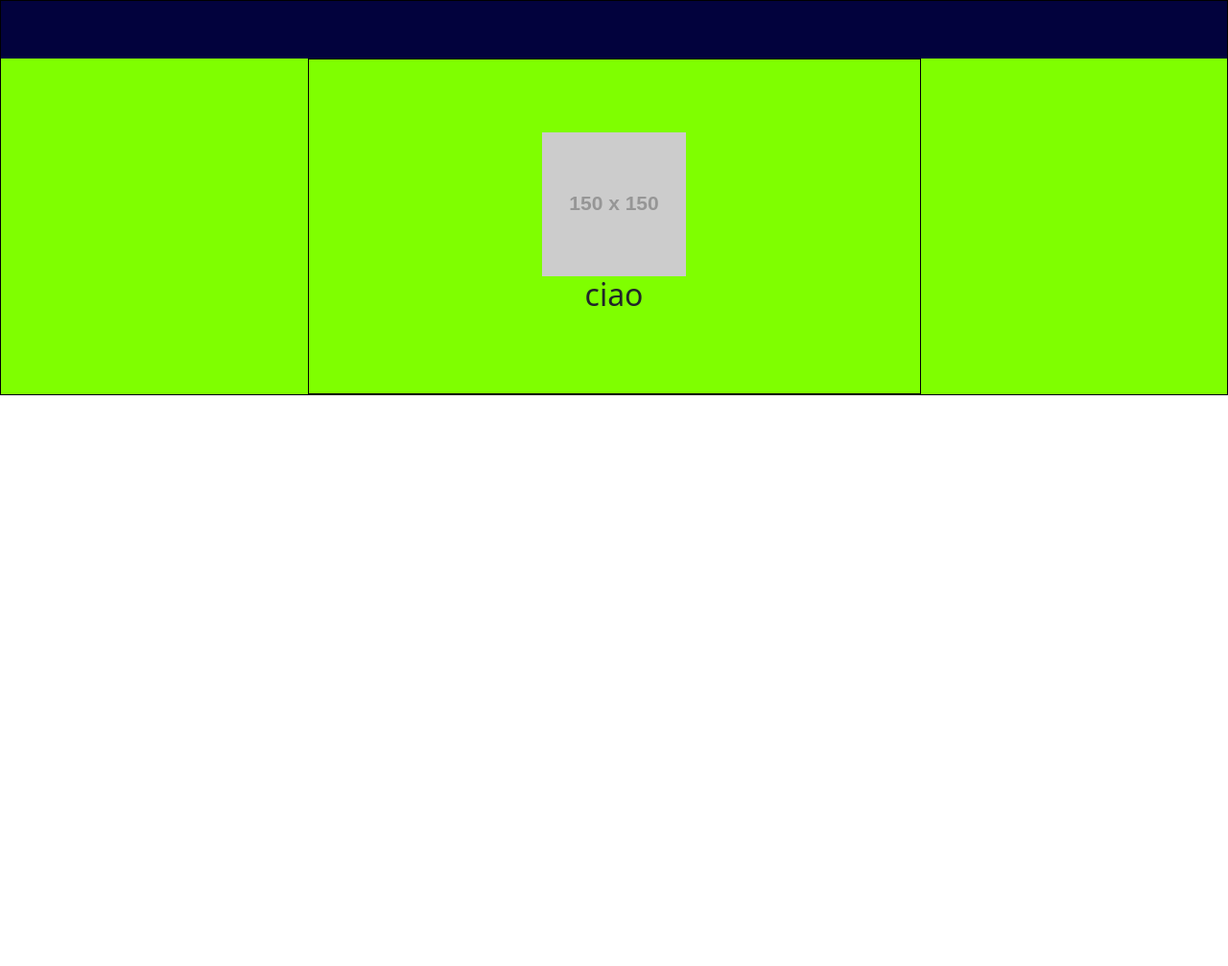
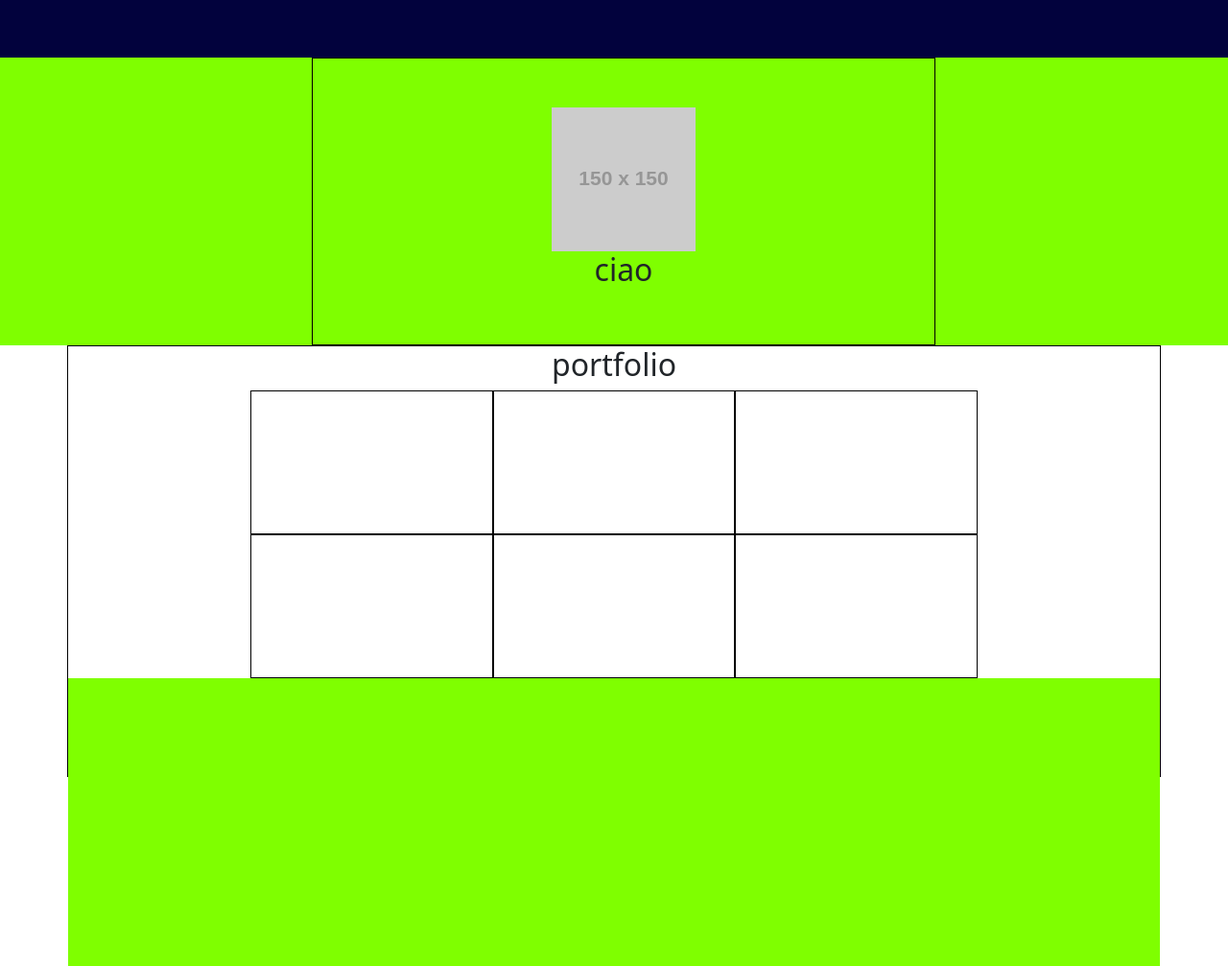
Before and after one commit to 94tony/html-css-bootstrap-freelancer, a plain HTML site: page index.html in a window 1280 px wide. Shown: the whole page at 96% size. Before the commit the page ends 800 px from the top, so only its background shows below. Drawn offline with nearby package versions, Linux system fonts and the light colour scheme; placeholder pictures from the web are drawn by us.

Commit message:
struttura2.1

```diff
--- a/css/style.css
+++ b/css/style.css
@@ -1,8 +1,6 @@
 
 
-.container-fluid{
-    border: 1px solid black;
-}
+
 
 nav{
     height: 60px;
@@ -11,8 +9,9 @@ nav{
 }
 
 section{
-height: 350px;
+height: 300px;
 background-color: chartreuse;
+width: 1300px;
 }
 .first-image{
     border: 1px solid black;
@@ -20,10 +19,21 @@ background-color: chartreuse;
     display: flex;
     align-items: center;
     flex-direction: column;
+}
 
-
-
-
-
+main{
+    border: 1px black solid;
+    height: 450px;
 
 }
+
+.descrizione{
+    text-align: center;
+}
+
+.box{
+    height: 150px;
+
+    border: 1px solid black;
+    padding: 5px;
+}
--- a/index.html
+++ b/index.html
@@ -12,8 +12,6 @@
     <div class="container-fluid">
         <header>
             <nav class="row">
-
-
             </nav>
             <section class="row  ">
                 <div class=" offset-3 col-6 first-image ">
@@ -25,14 +23,48 @@
                 </div>
 
             </section>
+    </div>
         </header>
+        <div class="container">
+          <main class="row">
+                <div class="offset-2 col-8">
+                    <div class="descrizione">
+                        <h2>portfolio</h2>
+                    </div>
+
+                    <div class=" row ">
+                        <div class="box col-4">
+
+                        </div>
+                        <div class=" box col-4">
+
+                        </div>
+                        <div class=" box col-4">
+
+                        </div>
+                        <div class="box col-4">
+
+                        </div>
+                        <div class="box col-4">
+
+                        </div>
+                        <div class="box col-4">
+
+                        </div>
+
+
+                    </div>
+
+
+                </div>
+                <section class="container-fluid"></section>
+           </main>
+        </div>
 
 
 
 
 
 
-    </div>
-
 </body>
 </html>
```
